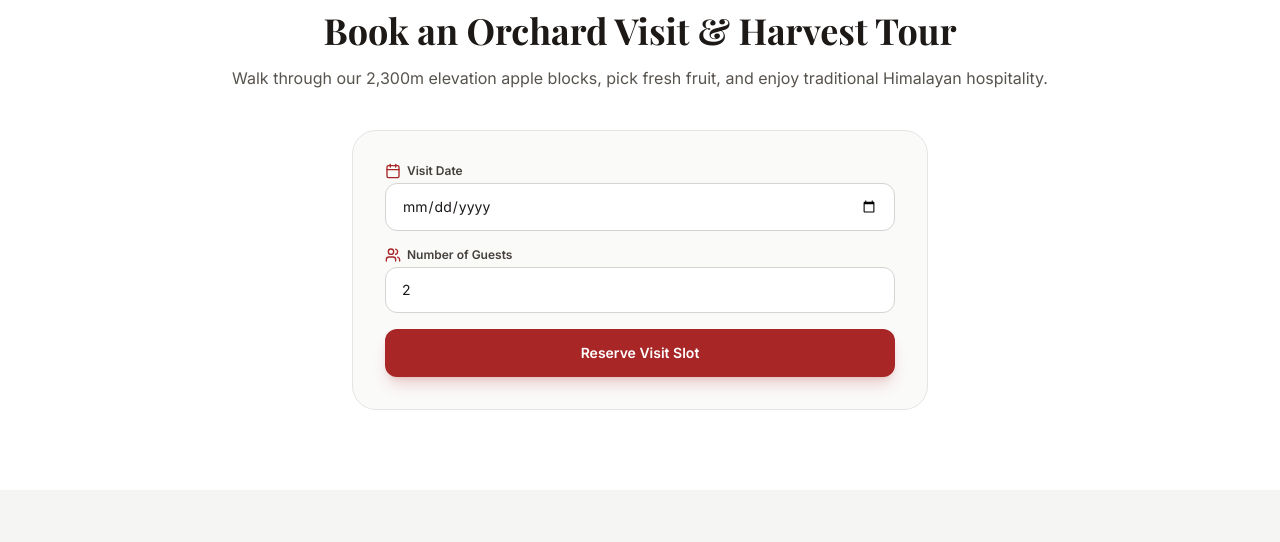
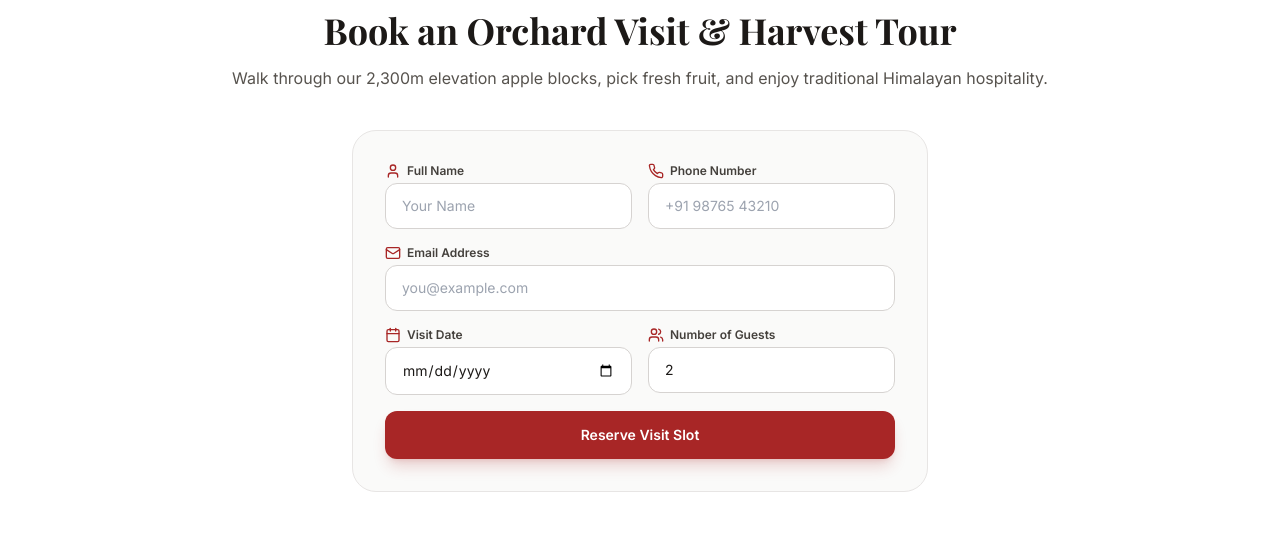
Before and after one commit to Digvijay-Bhota/chopal-orchard-website-complete, a Next.js app: page / in a window 1280 px wide. Shown: the part 4600-5142 px from the top of the page. Built offline with nearby package versions, Linux system fonts and the light colour scheme; a web font is replaced by a local one.

Commit message:
Fix: Wire B2B and Tour forms to backend DB API routes

```diff
--- a/components/B2BInquiryForm.tsx
+++ b/components/B2BInquiryForm.tsx
@@ -3,17 +3,8 @@
 /**
  * B2BInquiryForm.tsx
  * ───────────────────────────────────────────────
- * Multi-step B2B wholesale inquiry form with validation.
- * Features:
- *   • 4-step wizard: Contact → Business → Requirements → Review
- *   • Real-time Zod validation per step
- *   • Dynamic conditional fields based on business type
- *   • WhatsApp Business API trigger on submission
- *   • Progress indicator with step validation
- *   • Animated transitions between steps
- *   • Success state with inquiry number
- *
- * Dependencies: framer-motion, lucide-react, zod
+ * Multi-step B2B wholesale inquiry form with live API submission.
+ * Saves directly into the Supabase database via /api/b2b route.
  */
 
 import { useState, useCallback } from "react";
@@ -27,7 +18,6 @@ import {
   Package,
   TrendingUp,
   Calendar,
-  MessageSquare,
   CheckCircle2,
   ChevronRight,
   ChevronLeft,
@@ -169,7 +159,7 @@ function validateStep(step: number, data: FormData): FormErrors {
   return errors;
 }
 
-// ─── Step Components ───────────────────────────
+// ─── Step Indicator Component ───────────────────────────
 function StepIndicator({
   currentStep,
   completedSteps,
@@ -260,11 +250,11 @@ export default function B2BInquiryForm() {
   const [submitted, setSubmitted] = useState(false);
   const [inquiryNumber, setInquiryNumber] = useState("");
   const [copied, setCopied] = useState(false);
+  const [apiError, setApiError] = useState<string | null>(null);
 
   const updateField = useCallback(
     (field: keyof FormData, value: string | string[]) => {
       setFormData((prev) => ({ ...prev, [field]: value }));
-      // Clear error when user types
       if (errors[field]) {
         setErrors((prev) => {
           const next = { ...prev };
@@ -316,28 +306,48 @@ export default function B2BInquiryForm() {
     }
 
     setSubmitting(true);
+    setApiError(null);
 
-    // Simulate API submission
-    await new Promise((resolve) => setTimeout(resolve, 2000));
+    try {
+      const response = await fetch("/api/b2b", {
+        method: "POST",
+        headers: { "Content-Type": "application/json" },
+        body: JSON.stringify({
+          companyName: formData.companyName,
+          contactName: formData.contactName,
+          email: formData.email,
+          phone: formData.phone,
+          designation: formData.designation,
+          businessType: formData.businessType,
+          annualVolumeKg: Number(formData.annualVolumeKg),
+          targetPrice: formData.targetPrice ? Number(formData.targetPrice) : null,
+          varieties: formData.varieties,
+          deliveryCity: formData.deliveryCity,
+          deliveryState: formData.deliveryState,
+          deliveryPincode: formData.deliveryPincode,
+          packagingType: formData.packagingType,
+          deliveryFrequency: formData.deliveryFrequency,
+          startDate: formData.startDate ? new Date(formData.startDate).toISOString() : null,
+          contractMonths: Number(formData.contractMonths),
+          specialRequirements: formData.specialRequirements,
+        }),
+      });
 
-    const mockInquiryNumber = `CHP-B2B-${Date.now().toString().slice(-6)}`;
-    setInquiryNumber(mockInquiryNumber);
-    setSubmitted(true);
-    setSubmitting(false);
+      const resData = await response.json();
 
-    // Trigger WhatsApp notification (in production: server-side API call)
-    const whatsappMessage = encodeURIComponent(
-      `New B2B Inquiry Received!\n\n` +
-        `Inquiry #: ${mockInquiryNumber}\n` +
-        `Company: ${formData.companyName}\n` +
-        `Contact: ${formData.contactName}\n` +
-        `Volume: ${formData.annualVolumeKg} kg/year\n` +
-        `Varieties: ${formData.varieties.join(", ")}\n` +
-        `Delivery: ${formData.deliveryCity}, ${formData.deliveryState}`
-    );
+      if (!response.ok) {
+        throw new Error(resData.error || "Failed to submit B2B inquiry.");
+      }
 
-    // In production, this would be a server action calling Twilio/WhatsApp Business API
-    console.log(`WhatsApp trigger: https://wa.me/${WHATSAPP_NUMBER}?text=${whatsappMessage}`);
+      const generatedNum = resData.inquiryNumber || resData.id || `CHP-B2B-${Date.now().toString().slice(-6)}`;
+      setInquiryNumber(generatedNum);
+      setSubmitted(true);
+    } catch (err: any) {
+      console.error("B2B Submission Error:", err);
+      setApiError(err.message || "An unexpected error occurred while saving your inquiry.");
+    } finally {
+      setSubmitting(false);
+    }
   }, [currentStep, formData]);
 
   const copyInquiryNumber = useCallback(() => {
@@ -353,7 +363,7 @@ export default function B2BInquiryForm() {
     window.open(`https://wa.me/${WHATSAPP_NUMBER}?text=${message}`, "_blank");
   }, [inquiryNumber]);
 
-  // ─── Step 1: Contact Details ─────────────────
+  // ─── Step Renderers ───────────────────────────
   const renderStep1 = () => (
     <div className="space-y-5">
       <div className="grid grid-cols-1 md:grid-cols-2 gap-5">
@@ -476,10 +486,8 @@ export default function B2BInquiryForm() {
     </div>
   );
 
-  // ─── Step 2: Business Details ────────────────
   const renderStep2 = () => (
     <div className="space-y-5">
-      {/* Business Type */}
       <div>
         <label className="block text-mist-700 text-sm font-medium mb-3">
           Business Type <span className="text-ruby-500">*</span>
@@ -491,6 +499,7 @@ export default function B2BInquiryForm() {
             return (
               <button
                 key={type.value}
+                type="button"
                 onClick={() => updateField("businessType", type.value)}
                 className={`flex items-center gap-3 p-4 rounded-xl border-2 text-left transition-all duration-200 ${
                   isSelected
@@ -521,7 +530,6 @@ export default function B2BInquiryForm() {
         )}
       </div>
 
-      {/* Volume & Price */}
       <div className="grid grid-cols-1 md:grid-cols-2 gap-5">
         <div>
           <label className="block text-mist-700 text-sm font-medium mb-2">
@@ -574,7 +582,6 @@ export default function B2BInquiryForm() {
         </div>
       </div>
 
-      {/* Varieties */}
       <div>
         <label className="block text-mist-700 text-sm font-medium mb-3">
           Interested Varieties <span className="text-ruby-500">*</span>
@@ -585,6 +592,7 @@ export default function B2BInquiryForm() {
             return (
               <button
                 key={variety.value}
+                type="button"
                 onClick={() => toggleVariety(variety.value)}
                 className={`px-4 py-2 rounded-full text-sm font-medium border-2 transition-all duration-200 ${
                   isSelected
@@ -605,7 +613,6 @@ export default function B2BInquiryForm() {
         )}
       </div>
 
-      {/* Delivery Location */}
       <div className="grid grid-cols-1 md:grid-cols-3 gap-5">
         <div>
           <label className="block text-mist-700 text-sm font-medium mb-2">
@@ -672,10 +679,8 @@ export default function B2BInquiryForm() {
     </div>
   );
 
-  // ─── Step 3: Requirements ────────────────────
   const renderStep3 = () => (
     <div className="space-y-5">
-      {/* Packaging */}
       <div>
         <label className="block text-mist-700 text-sm font-medium mb-3">
           Packaging Preference <span className="text-ruby-500">*</span>
@@ -686,6 +691,7 @@ export default function B2BInquiryForm() {
             return (
               <button
                 key={pkg.value}
+                type="button"
                 onClick={() => updateField("packagingType", pkg.value)}
                 className={`flex items-center gap-3 p-4 rounded-xl border-2 text-left transition-all duration-200 ${
                   isSelected
@@ -716,7 +722,6 @@ export default function B2BInquiryForm() {
         )}
       </div>
 
-      {/* Frequency & Duration */}
       <div className="grid grid-cols-1 md:grid-cols-2 gap-5">
         <div>
           <label className="block text-mist-700 text-sm font-medium mb-2">
@@ -760,7 +765,6 @@ export default function B2BInquiryForm() {
         </div>
       </div>
 
-      {/* Start Date */}
       <div>
         <label className="block text-mist-700 text-sm font-medium mb-2">
           Preferred Start Date <span className="text-ruby-500">*</span>
@@ -781,7 +785,6 @@ export default function B2BInquiryForm() {
         )}
       </div>
 
-      {/* Special Requirements */}
       <div>
         <label className="block text-mist-700 text-sm font-medium mb-2">
           Special Requirements{" "}
@@ -801,7 +804,6 @@ export default function B2BInquiryForm() {
     </div>
   );
 
-  // ─── Step 4: Review ──────────────────────────
   const renderStep4 = () => (
     <div className="space-y-6">
       <div className="bg-mist-50 rounded-2xl p-6 border border-mist-200">
@@ -880,9 +882,11 @@ export default function B2BInquiryForm() {
               />
               <ReviewItem
                 label="Contract"
-                value={`${formData.contractMonths} months from ${new Date(
+                value={`${formData.contractMonths} months from ${
                   formData.startDate
-                ).toLocaleDateString("en-IN")}`}
+                    ? new Date(formData.startDate).toLocaleDateString("en-IN")
+                    : "N/A"
+                }`}
                 icon={Calendar}
               />
             </div>
@@ -899,6 +903,13 @@ export default function B2BInquiryForm() {
           )}
         </div>
       </div>
+
+      {apiError && (
+        <div className="p-4 bg-red-50 border border-red-200 rounded-xl flex items-center gap-3 text-red-700 text-sm">
+          <AlertCircle className="w-5 h-5 shrink-0 text-red-500" />
+          <p>{apiError}</p>
+        </div>
+      )}
     </div>
   );
 
@@ -922,7 +933,7 @@ export default function B2BInquiryForm() {
     );
   }
 
-  // ─── Success State ───────────────────────────
+  // ─── Success View ─────────────────────────────
   if (submitted) {
     return (
       <section id="b2b" className="py-24 px-6 md:px-12 bg-mist-50">
@@ -954,6 +965,7 @@ export default function B2BInquiryForm() {
                   {inquiryNumber}
                 </span>
                 <button
+                  type="button"
                   onClick={copyInquiryNumber}
                   className="p-2 hover:bg-mist-200 rounded-lg transition-colors"
                   title="Copy inquiry number"
@@ -969,6 +981,7 @@ export default function B2BInquiryForm() {
 
             <div className="flex flex-col sm:flex-row items-center justify-center gap-4">
               <button
+                type="button"
                 onClick={openWhatsApp}
                 className="px-6 py-3 bg-emerald-600 hover:bg-emerald-500 text-white font-semibold rounded-xl transition-all duration-300 flex items-center gap-2"
               >
@@ -976,6 +989,7 @@ export default function B2BInquiryForm() {
                 Discuss on WhatsApp
               </button>
               <button
+                type="button"
                 onClick={() => {
                   setSubmitted(false);
                   setCurrentStep(1);
@@ -1011,11 +1025,10 @@ export default function B2BInquiryForm() {
     );
   }
 
-  // ─── Main Render ─────────────────────────────
+  // ─── Main Form View ───────────────────────────
   return (
     <section id="b2b" className="py-24 px-6 md:px-12 bg-mist-50">
       <div className="mx-auto max-w-3xl">
-        {/* Section Header */}
         <motion.div
           initial={{ opacity: 0, y: 30 }}
           whileInView={{ opacity: 1, y: 0 }}
@@ -1035,7 +1048,6 @@ export default function B2BInquiryForm() {
           </p>
         </motion.div>
 
-        {/* Form Card */}
         <motion.div
           initial={{ opacity: 0, y: 20 }}
           whileInView={{ opacity: 1, y: 0 }}
@@ -1043,13 +1055,11 @@ export default function B2BInquiryForm() {
           transition={{ duration: 0.6, delay: 0.2 }}
           className="bg-white rounded-3xl p-6 md:p-10 border border-mist-200 shadow-sm"
         >
-          {/* Step Indicator */}
           <StepIndicator
             currentStep={currentStep}
             completedSteps={completedSteps}
           />
 
-          {/* Form Content */}
           <AnimatePresence mode="wait">
             <motion.div
               key={currentStep}
@@ -1065,9 +1075,9 @@ export default function B2BInquiryForm() {
             </motion.div>
           </AnimatePresence>
 
-          {/* Navigation Buttons */}
           <div className="flex items-center justify-between mt-8 pt-6 border-t border-mist-100">
             <button
+              type="button"
               onClick={handleBack}
               disabled={currentStep === 1}
               className={`flex items-center gap-2 px-5 py-2.5 rounded-xl font-medium text-sm transition-all ${
@@ -1082,6 +1092,7 @@ export default function B2BInquiryForm() {
 
             {currentStep < 4 ? (
               <button
+                type="button"
                 onClick={handleNext}
                 className="flex items-center gap-2 px-6 py-3 bg-ruby-700 hover:bg-ruby-600 text-white font-semibold rounded-xl transition-all duration-300 hover:shadow-lg hover:shadow-ruby-700/20 text-sm"
               >
@@ -1090,6 +1101,7 @@ export default function B2BInquiryForm() {
               </button>
             ) : (
               <button
+                type="button"
                 onClick={handleSubmit}
                 disabled={submitting}
                 className="flex items-center gap-2 px-6 py-3 bg-emerald-600 hover:bg-emerald-500 disabled:bg-mist-400 text-white font-semibold rounded-xl transition-all duration-300 hover:shadow-lg hover:shadow-emerald-600/20 text-sm"
--- a/components/EcoTourismBooking.tsx
+++ b/components/EcoTourismBooking.tsx
@@ -1,16 +1,59 @@
 "use client";
 
+/**
+ * EcoTourismBooking.tsx
+ * ───────────────────────────────────────────────
+ * Eco-tourism Orchard Tour booking form.
+ * Connects to /api/bookings to persist user reservation requests into Supabase.
+ */
+
 import { useState } from "react";
-import { Calendar, Users, CheckCircle } from "lucide-react";
+import { Calendar, Users, CheckCircle, User, Mail, Phone, Loader2, AlertCircle } from "lucide-react";
 
 export default function EcoTourismBooking() {
   const [selectedDate, setSelectedDate] = useState("");
   const [guests, setGuests] = useState(2);
+  const [guestName, setGuestName] = useState("");
+  const [guestEmail, setGuestEmail] = useState("");
+  const [guestPhone, setGuestPhone] = useState("");
+
+  const [loading, setLoading] = useState(false);
   const [submitted, setSubmitted] = useState(false);
+  const [bookingNumber, setBookingNumber] = useState("");
+  const [error, setError] = useState<string | null>(null);
 
-  const handleSubmit = (e: React.FormEvent) => {
+  const handleSubmit = async (e: React.FormEvent) => {
     e.preventDefault();
+    setLoading(true);
+    setError(null);
+
+    try {
+      const response = await fetch("/api/bookings", {
+        method: "POST",
+        headers: { "Content-Type": "application/json" },
+        body: JSON.stringify({
+          visitDate: selectedDate,
+          guestsCount: Number(guests),
+          guestName: guestName || "Guest",
+          guestEmail: guestEmail || "guest@example.com",
+          guestPhone: guestPhone || "0000000000",
+        }),
+      });
+
+      const resData = await response.json();
+
+      if (!response.ok) {
+        throw new Error(resData.error || "Failed to submit reservation.");
+      }
+
+      setBookingNumber(resData.bookingNumber || resData.id || "CONFIRMED");
       setSubmitted(true);
+    } catch (err: any) {
+      console.error("Booking Error:", err);
+      setError(err.message || "Something went wrong while booking.");
+    } finally {
+      setLoading(false);
+    }
   };
 
   return (
@@ -30,12 +73,62 @@ export default function EcoTourismBooking() {
           <div className="bg-emerald-50 border border-emerald-200 rounded-2xl p-8 max-w-lg mx-auto text-center">
             <CheckCircle className="w-12 h-12 text-emerald-600 mx-auto mb-3" />
             <h3 className="text-xl font-bold text-mist-900 mb-1">Reservation Requested!</h3>
+            {bookingNumber && (
+              <p className="text-xs font-mono text-emerald-800 font-bold mb-2">
+                Reference: {bookingNumber}
+              </p>
+            )}
             <p className="text-sm text-mist-600">
-              We have received your booking request for {guests} guests on {selectedDate}. Our team will contact you on WhatsApp shortly.
+              We have received your booking request for {guests} guest(s) on {selectedDate}. Our team will contact you on WhatsApp shortly.
             </p>
           </div>
         ) : (
           <form onSubmit={handleSubmit} className="bg-mist-50 p-6 md:p-8 rounded-3xl border border-mist-200 max-w-xl mx-auto space-y-4">
+            <div className="grid grid-cols-1 md:grid-cols-2 gap-4">
+              <div className="text-left space-y-1">
+                <label className="text-xs font-semibold text-mist-700 flex items-center gap-1.5">
+                  <User className="w-4 h-4 text-ruby-700" /> Full Name
+                </label>
+                <input
+                  type="text"
+                  required
+                  value={guestName}
+                  onChange={(e) => setGuestName(e.target.value)}
+                  placeholder="Your Name"
+                  className="w-full px-4 py-3 rounded-xl border border-mist-300 bg-white text-mist-900 text-sm focus:outline-none focus:ring-2 focus:ring-ruby-600"
+                />
+              </div>
+
+              <div className="text-left space-y-1">
+                <label className="text-xs font-semibold text-mist-700 flex items-center gap-1.5">
+                  <Phone className="w-4 h-4 text-ruby-700" /> Phone Number
+                </label>
+                <input
+                  type="tel"
+                  required
+                  value={guestPhone}
+                  onChange={(e) => setGuestPhone(e.target.value)}
+                  placeholder="+91 98765 43210"
+                  className="w-full px-4 py-3 rounded-xl border border-mist-300 bg-white text-mist-900 text-sm focus:outline-none focus:ring-2 focus:ring-ruby-600"
+                />
+              </div>
+            </div>
+
+            <div className="text-left space-y-1">
+              <label className="text-xs font-semibold text-mist-700 flex items-center gap-1.5">
+                <Mail className="w-4 h-4 text-ruby-700" /> Email Address
+              </label>
+              <input
+                type="email"
+                required
+                value={guestEmail}
+                onChange={(e) => setGuestEmail(e.target.value)}
+                placeholder="you@example.com"
+                className="w-full px-4 py-3 rounded-xl border border-mist-300 bg-white text-mist-900 text-sm focus:outline-none focus:ring-2 focus:ring-ruby-600"
+              />
+            </div>
+
+            <div className="grid grid-cols-1 md:grid-cols-2 gap-4">
               <div className="text-left space-y-1">
                 <label className="text-xs font-semibold text-mist-700 flex items-center gap-1.5">
                   <Calendar className="w-4 h-4 text-ruby-700" /> Visit Date
@@ -44,6 +137,7 @@ export default function EcoTourismBooking() {
                   type="date"
                   required
                   value={selectedDate}
+                  min={new Date().toISOString().split("T")[0]}
                   onChange={(e) => setSelectedDate(e.target.value)}
                   className="w-full px-4 py-3 rounded-xl border border-mist-300 bg-white text-mist-900 text-sm focus:outline-none focus:ring-2 focus:ring-ruby-600"
                 />
@@ -62,12 +156,28 @@ export default function EcoTourismBooking() {
                   className="w-full px-4 py-3 rounded-xl border border-mist-300 bg-white text-mist-900 text-sm focus:outline-none focus:ring-2 focus:ring-ruby-600"
                 />
               </div>
+            </div>
+
+            {error && (
+              <div className="p-3 bg-red-50 border border-red-200 rounded-xl flex items-center gap-2 text-red-700 text-xs">
+                <AlertCircle className="w-4 h-4 shrink-0 text-red-500" />
+                <p>{error}</p>
+              </div>
+            )}
 
             <button
               type="submit"
-              className="w-full py-3.5 bg-ruby-700 hover:bg-ruby-600 text-white font-semibold rounded-xl transition-colors shadow-lg shadow-ruby-700/20 text-sm"
+              disabled={loading}
+              className="w-full py-3.5 bg-ruby-700 hover:bg-ruby-600 disabled:bg-mist-400 text-white font-semibold rounded-xl transition-colors shadow-lg shadow-ruby-700/20 text-sm flex items-center justify-center gap-2"
             >
-              Reserve Visit Slot
+              {loading ? (
+                <>
+                  <Loader2 className="w-4 h-4 animate-spin" />
+                  Reserving...
+                </>
+              ) : (
+                "Reserve Visit Slot"
+              )}
             </button>
           </form>
         )}
```
Lines whose indentation alone changed are shown as unchanged.
